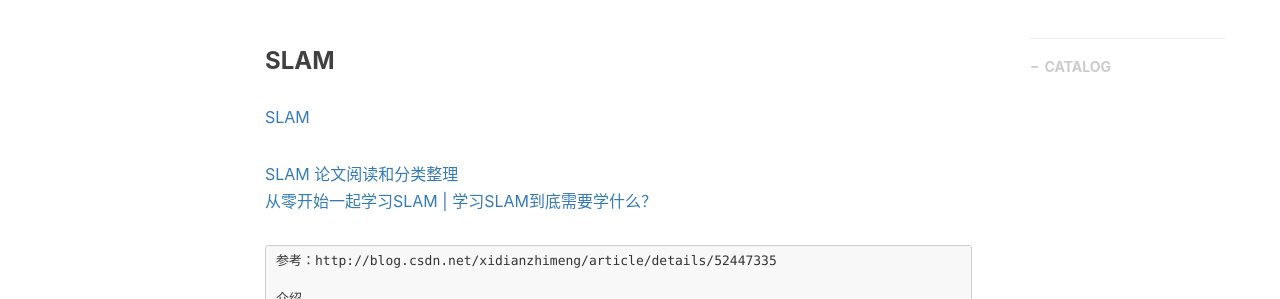
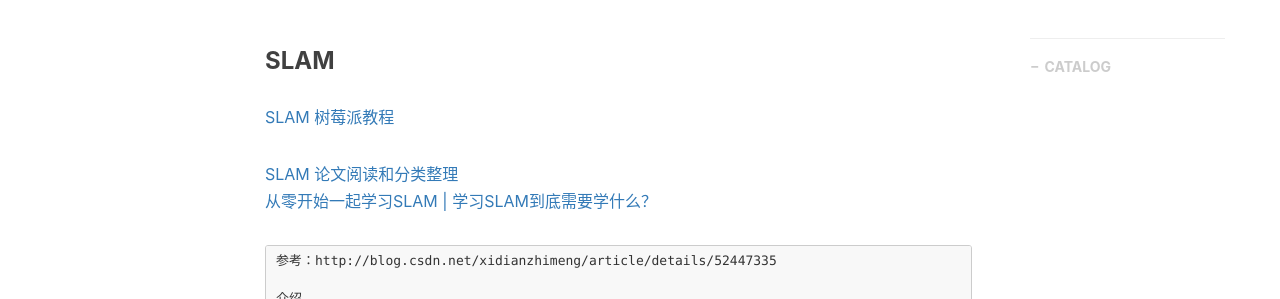
Before and after one commit to gary-robotics/dlward, a Jekyll site: the page built from _posts/2019-06-04-slam推荐书籍-2019.markdown, in a window 1280 px wide and 900 px high, scrolled down 372 px. Shown: the part 153-452 px from the top of the window. Built offline with Jekyll 4.4.1, drawn with Linux system fonts in a browser that asks for light colours; nearby versions of some CDN libraries; comment, search, counter and statistics services are not loaded.

Commit message:
Update 2019-06-04-slam推荐书籍-2019.markdown

```diff
--- a/_posts/2019-06-04-slam推荐书籍-2019.markdown
+++ b/_posts/2019-06-04-slam推荐书籍-2019.markdown
@@ -10,7 +10,7 @@ tags:                               #标签
     - SLAM
 ---
 ### SLAM
-[SLAM](https://www.cnblogs.com/hiram-zhang/p/10409925.html)
+[SLAM 树莓派教程](https://www.cnblogs.com/hiram-zhang/p/10409925.html)
 
 [SLAM 论文阅读和分类整理](https://heyijia.blog.csdn.net/article/details/82855443)
 [从零开始一起学习SLAM | 学习SLAM到底需要学什么？](https://blog.csdn.net/electech6/article/details/82597882)
```
